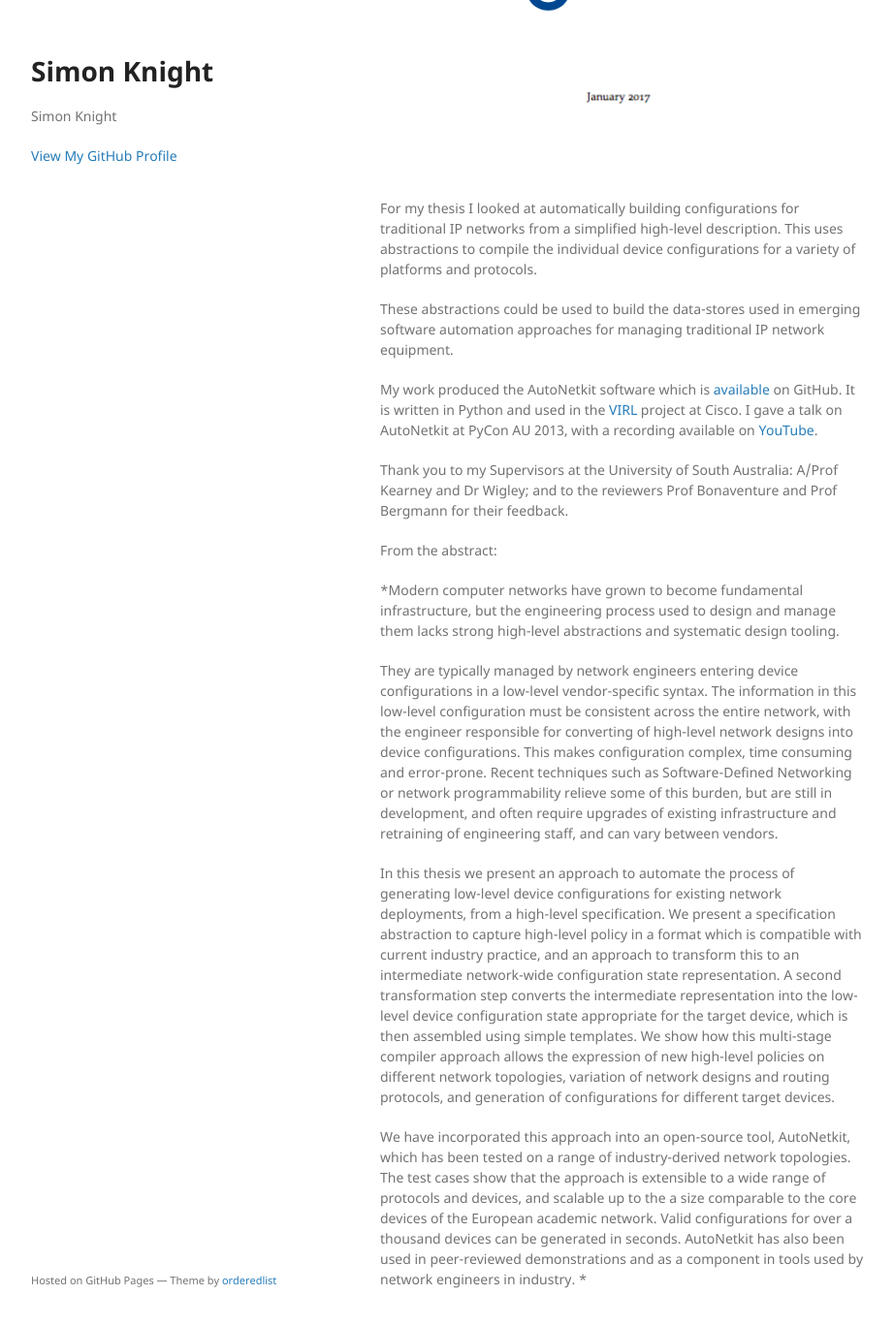
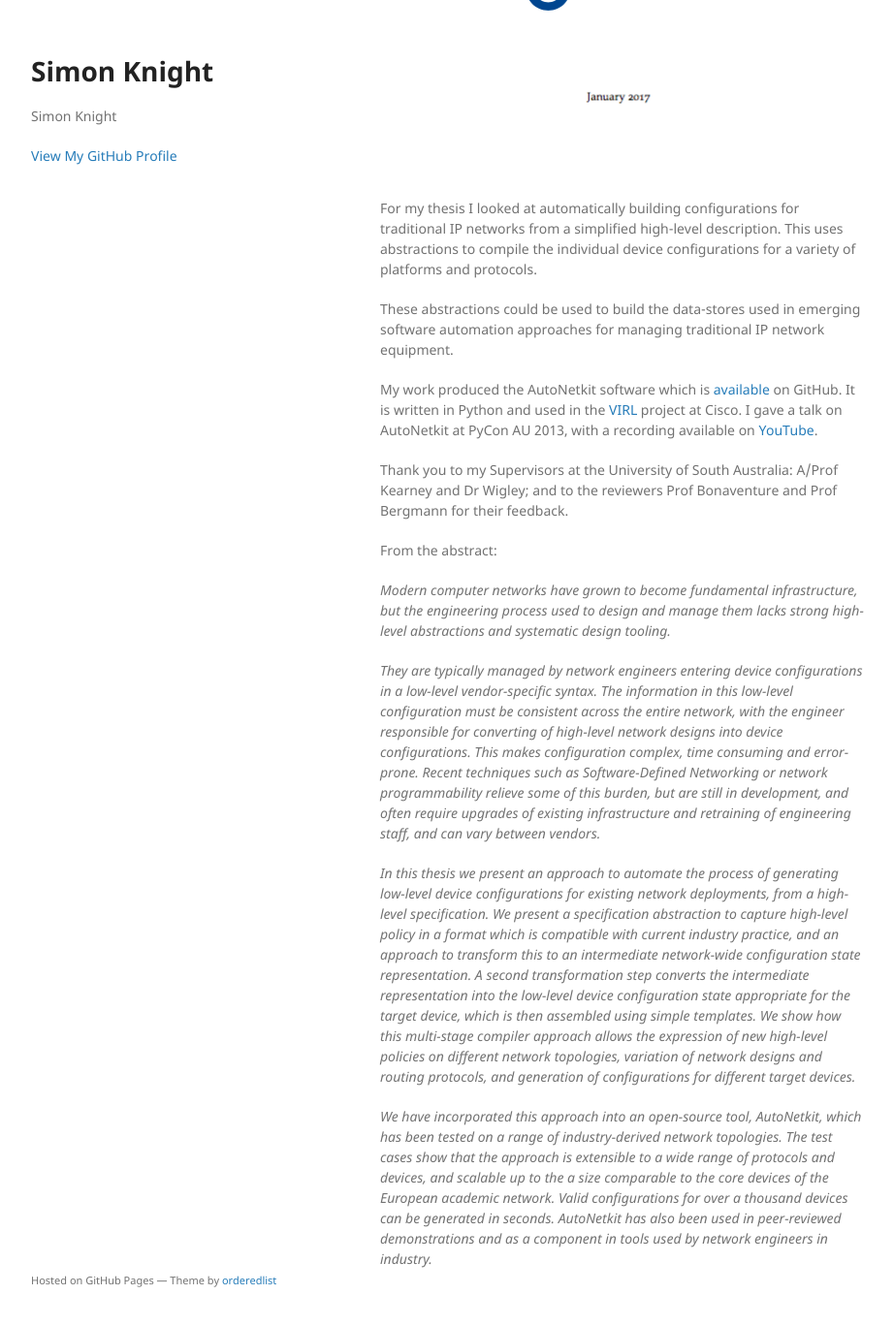
Before and after one commit to sk2/sk2.github.com, a Jekyll site: the page built from thesis.md, in a window 1280 px wide and 1400 px high, scrolled down 772 px. Shown: the top 1368 px of the window at 97% size, without its empty margins (178-1100 px from the left). Built offline with Jekyll 4.4.1, drawn with Linux system fonts in a browser that asks for light colours; our own code applies the rules of GitHub Pages for plain Markdown files.

Commit message:
formatting

```diff
--- a/thesis.md
+++ b/thesis.md
@@ -21,11 +21,10 @@ Thank you to my Supervisors at the University of South Australia: A/Prof Kearney
 
 From the abstract:
 
-*Modern computer networks have grown to become fundamental infrastructure, but the engineering process used to design and manage them lacks strong high-level abstractions and systematic design tooling.
+*Modern computer networks have grown to become fundamental infrastructure, but the engineering process used to design and manage them lacks strong high-level abstractions and systematic design tooling.*
 
-They are typically managed by network engineers entering device configurations in a low-level vendor-specific syntax. The information in this low-level configuration must be consistent across the entire network, with the engineer responsible for converting of high-level network designs into device configurations. This makes configuration complex, time consuming and error-prone.  Recent techniques such as Software-Defined Networking or network programmability relieve some of this burden, but are still in development, and often require upgrades of existing infrastructure and retraining of engineering staff, and can vary between vendors.
+*They are typically managed by network engineers entering device configurations in a low-level vendor-specific syntax. The information in this low-level configuration must be consistent across the entire network, with the engineer responsible for converting of high-level network designs into device configurations. This makes configuration complex, time consuming and error-prone.  Recent techniques such as Software-Defined Networking or network programmability relieve some of this burden, but are still in development, and often require upgrades of existing infrastructure and retraining of engineering staff, and can vary between vendors.*
 
-In this thesis we present an approach to automate the process of generating low-level device configurations for existing network deployments, from a high-level specification. We present a specification abstraction to capture high-level policy in a format which is compatible with current industry practice, and an approach to transform this to an intermediate network-wide configuration state representation. A second transformation step converts the intermediate representation into the low-level device configuration state appropriate for the target device, which is then assembled using simple templates. We show how this multi-stage compiler approach allows the expression of new high-level policies on different network topologies, variation of network designs and routing protocols, and generation of configurations for different target devices.
+*In this thesis we present an approach to automate the process of generating low-level device configurations for existing network deployments, from a high-level specification. We present a specification abstraction to capture high-level policy in a format which is compatible with current industry practice, and an approach to transform this to an intermediate network-wide configuration state representation. A second transformation step converts the intermediate representation into the low-level device configuration state appropriate for the target device, which is then assembled using simple templates. We show how this multi-stage compiler approach allows the expression of new high-level policies on different network topologies, variation of network designs and routing protocols, and generation of configurations for different target devices.*
 
-We have incorporated this approach into an open-source tool, AutoNetkit, which has been tested on a range of industry-derived network topologies. The test cases show that the approach is extensible to a wide range of protocols and devices, and scalable up to the a size comparable to the core devices of the European academic network. Valid configurations for over a thousand devices can be generated in seconds. AutoNetkit has also been used in peer-reviewed demonstrations and as a component in tools used by network engineers in industry.
-*
+*We have incorporated this approach into an open-source tool, AutoNetkit, which has been tested on a range of industry-derived network topologies. The test cases show that the approach is extensible to a wide range of protocols and devices, and scalable up to the a size comparable to the core devices of the European academic network. Valid configurations for over a thousand devices can be generated in seconds. AutoNetkit has also been used in peer-reviewed demonstrations and as a component in tools used by network engineers in industry.*
```
